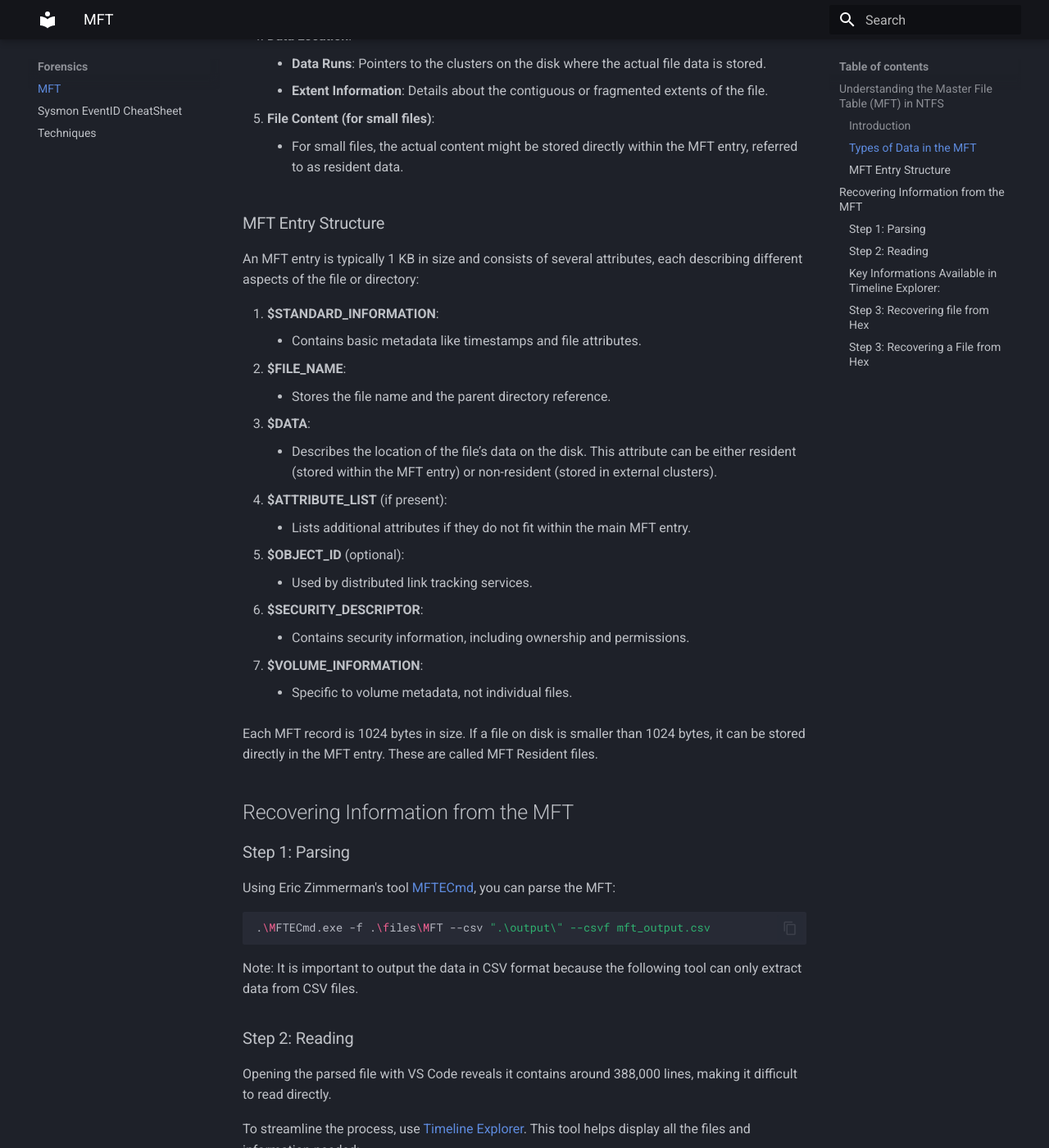
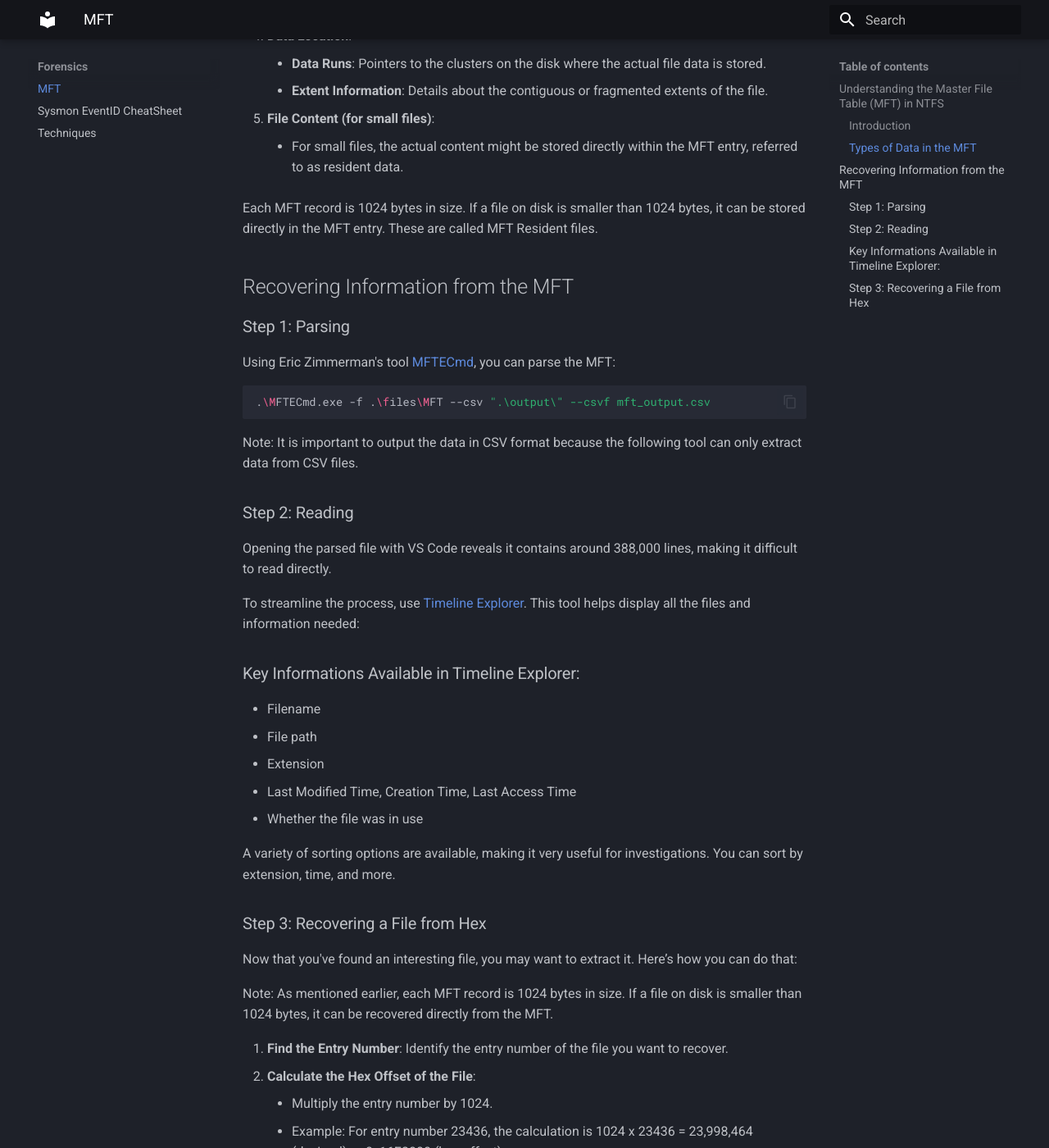
Before and after one commit to Moines-Copistes/wiki, an MkDocs documentation site: the page built from docs/Forensics/MFT.md, in a window 1280 px wide and 1400 px high, scrolled down 717 px. Shown: the whole window at 82% size. Built offline with MkDocs 1.6.1 and Material for MkDocs 9.7.7, drawn with Linux system fonts in a browser that asks for light colours; some of the changed text lies outside the part shown.

Commit message:
MFT doc updated

```diff
--- a/docs/Forensics/MFT.md
+++ b/docs/Forensics/MFT.md
@@ -17,24 +17,6 @@ The Master File Table (MFT) in the NTFS filesystem is a "database" that contains
     - **Extent Information**: Details about the contiguous or fragmented extents of the file.
 5. **File Content (for small files)**:
     - For small files, the actual content might be stored directly within the MFT entry, referred to as resident data.
-### MFT Entry Structure
-
-An MFT entry is typically 1 KB in size and consists of several attributes, each describing different aspects of the file or directory:
-
-1. **$STANDARD_INFORMATION**:
-    - Contains basic metadata like timestamps and file attributes.
-2. **$FILE_NAME**:
-    - Stores the file name and the parent directory reference.
-3. **$DATA**:
-    - Describes the location of the file’s data on the disk. This attribute can be either resident (stored within the MFT entry) or non-resident (stored in external clusters).
-4. **$ATTRIBUTE_LIST** (if present):
-    - Lists additional attributes if they do not fit within the main MFT entry.
-5. **$OBJECT_ID** (optional):
-    - Used by distributed link tracking services.
-6. **$SECURITY_DESCRIPTOR**:
-    - Contains security information, including ownership and permissions.
-7. **$VOLUME_INFORMATION**:
-    - Specific to volume metadata, not individual files.
 
 Each MFT record is 1024 bytes in size. If a file on disk is smaller than 1024 bytes, it can be stored directly in the MFT entry. These are called MFT Resident files.
 
@@ -65,7 +46,6 @@ To streamline the process, use [Timeline Explorer](https://f001.backblazeb2.com/
 
 A variety of sorting options are available, making it very useful for investigations. You can sort by extension, time, and more.
 
-### Step 3: Recovering file from Hex
 ### Step 3: Recovering a File from Hex
 
 Now that you've found an interesting file, you may want to extract it. Here’s how you can do that:
```
Also changed, not shown: other parts of docs/Forensics/MFT.md (+0 -1 lines).
